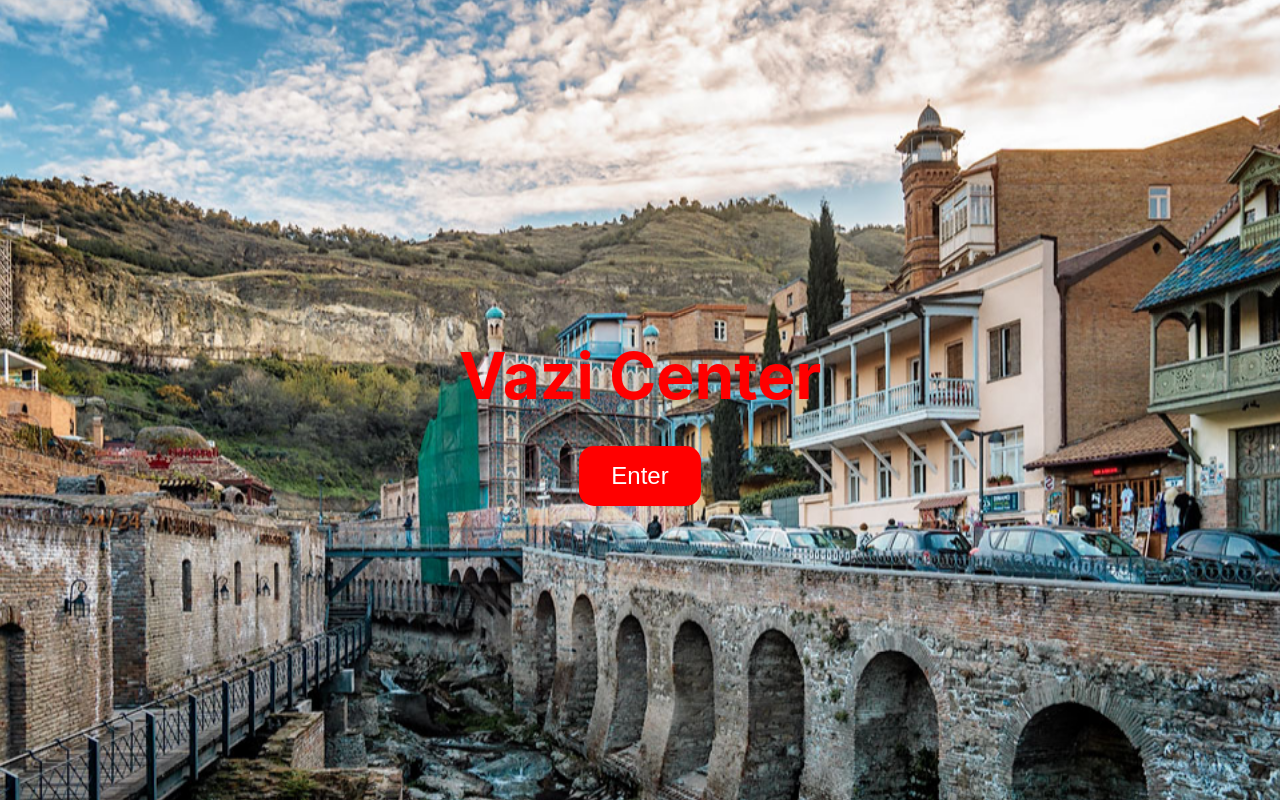
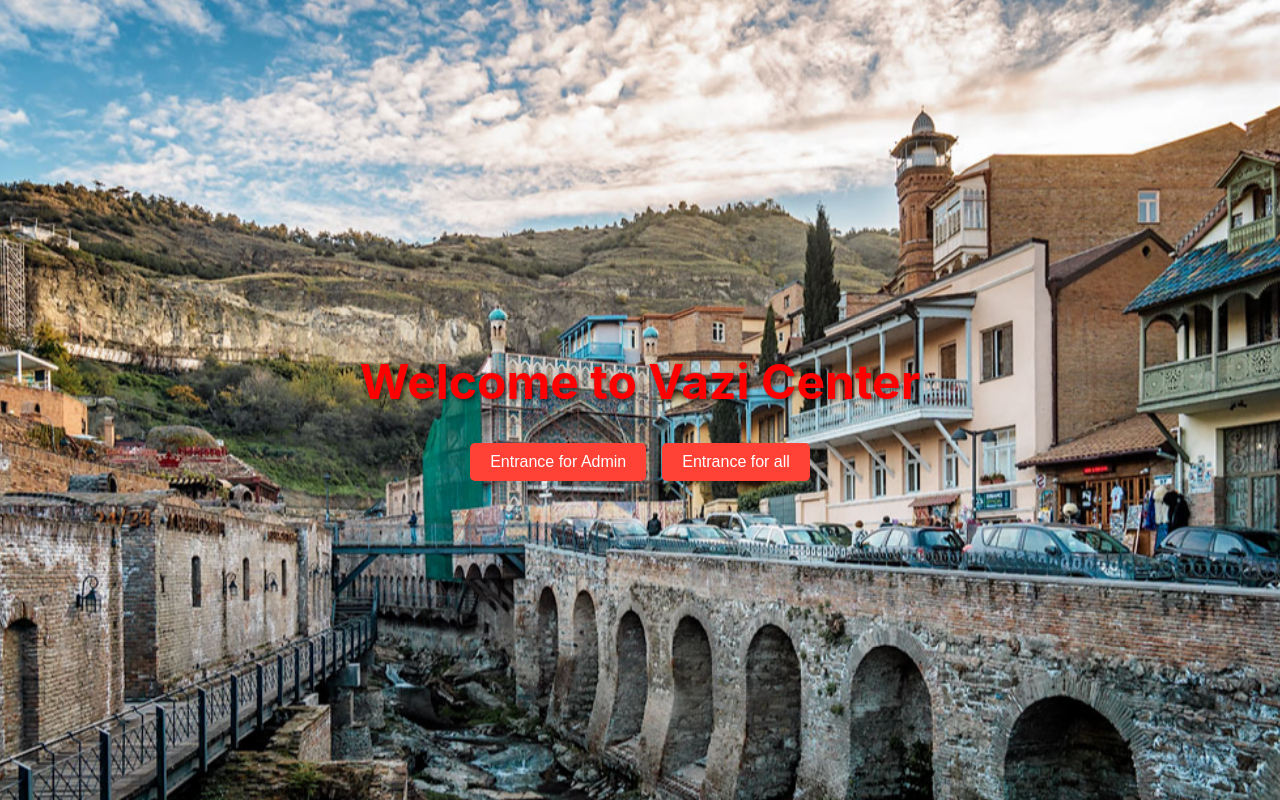
Before and after one commit to Yuriy2437/vazi-center, a Next.js app: page / in a window 1280 px wide. Built offline with nearby package versions, Linux system fonts and the light colour scheme.

Commit message:
Initial commit

```diff
--- a/app/page.js
+++ b/app/page.js
@@ -1,20 +1,67 @@
-import Image from 'next/image';
+'use client';
+import { useState } from 'react';
+import { useRouter } from 'next/navigation';
 import styles from '../styles/Home.module.css';
-import MenuButton from '../components/MenuButton';
 
 export default function Home() {
+  const [showAdminLogin, setShowAdminLogin] = useState(false);
+  const [login, setLogin] = useState('');
+  const [password, setPassword] = useState('');
+  const [errorMessage, setErrorMessage] = useState('');
+  const router = useRouter();
+
+  const handleAdminLogin = () => {
+    if (login === 'Yuriy2437' && password === 'Luther13579246!') {
+      localStorage.setItem('isAdmin', 'true');
+      router.push('/menu?admin=true');
+    } else {
+      setErrorMessage('Incorrect Login or Password');
+    }
+  };
+
+  const handleEntranceForAll = () => {
+    localStorage.removeItem('isAdmin');
+    router.push('/menu');
+  };
+
   return (
     <div className={styles.container}>
-      <Image
-        src='/images/background.jpg'
-        alt='Background'
-        fill
-        className={styles.backgroundImage}
-        priority
-      />
+      <div className={styles.backgroundImage}></div>
       <div className={styles.content}>
-        <h1 className={styles.title}>Vazi Center</h1>
-        <MenuButton />
+        <h1 className={styles.title}>Welcome to Vazi Center</h1>
+        <div className={styles.buttonContainer}>
+          <button
+            onClick={() => setShowAdminLogin(!showAdminLogin)}
+            className={styles.button}
+          >
+            Entrance for Admin
+          </button>
+          <button onClick={handleEntranceForAll} className={styles.button}>
+            Entrance for all
+          </button>
+        </div>
+        {showAdminLogin && (
+          <div className={styles.loginForm}>
+            <input
+              type='text'
+              placeholder='Login'
+              value={login}
+              onChange={(e) => setLogin(e.target.value)}
+            />
+            <input
+              type='password'
+              placeholder='Password'
+              value={password}
+              onChange={(e) => setPassword(e.target.value)}
+            />
+            <button onClick={handleAdminLogin} className={styles.button}>
+              Enter
+            </button>
+            {errorMessage && (
+              <p className={styles.errorMessage}>{errorMessage}</p>
+            )}
+          </div>
+        )}
       </div>
     </div>
   );
--- a/components/QuestionSection.js
+++ b/components/QuestionSection.js
@@ -2,7 +2,7 @@
 import useQuestions from '../hooks/useQuestions';
 import styles from '../styles/QuestionSection.module.css';
 
-const QuestionSection = ({ apiEndpoint, title }) => {
+const QuestionSection = ({ apiEndpoint, title, isAdmin }) => {
   const {
     name,
     setName,
@@ -52,12 +52,14 @@ const QuestionSection = ({ apiEndpoint, title }) => {
             <div key={q._id} className={styles.questionItem}>
               <span>{q.name}</span>
               <span>{q.question}</span>
+              {isAdmin && (
                 <button
                   onClick={() => handleDelete(q._id)}
                   className={styles.deleteButton}
                 >
                   Delete
                 </button>
+              )}
             </div>
           ))}
         </div>
--- a/styles/Home.module.css
+++ b/styles/Home.module.css
@@ -31,13 +31,9 @@
 }
 
 .container {
+  position: relative;
+  width: 100vw;
   height: 100vh;
-  width: 100vw;
-  position: relative;
-  display: flex;
-  flex-direction: column;
-  justify-content: center;
-  align-items: center;
   overflow: hidden;
 }
 
@@ -47,30 +43,73 @@
   left: 0;
   width: 100%;
   height: 100%;
-  object-fit: cover;
-  animation: slowZoom 20s infinite alternate;
+  background-image: url('/images/background.jpg');
+  background-size: cover;
+  background-position: center;
+  animation: zoomInOut 20s infinite alternate;
+}
+
+@keyframes zoomInOut {
+  0% {
+    transform: scale(1);
+  }
+  100% {
+    transform: scale(1.1);
+  }
 }
 
 .content {
   position: relative;
   z-index: 1;
-  text-align: center;
+  display: flex;
+  flex-direction: column;
+  align-items: center;
+  justify-content: center;
+  height: 100%;
+  color: white;
 }
 
 .title {
-  font-size: 4rem;
+  font-size: 3rem;
+  margin-bottom: 2rem;
+  text-shadow: 2px 2px 4px rgba(0, 0, 0, 0.5);
   color: #ff0000;
-  margin-bottom: 2rem;
-  animation: fadeIn 1.5s ease-out;
+}
+
+.buttonContainer {
+  display: flex;
+  gap: 1rem;
 }
 
 .button {
-  animation: pulse 2s infinite;
+  background-color: #ff4136;
+  color: white;
+  border: none;
+  padding: 10px 20px;
+  font-size: 1rem;
+  border-radius: 5px;
+  cursor: pointer;
+  transition: background-color 0.3s;
 }
 
-/* .title222 {
-  font-size: 4rem;
-  color: #794a0c;
-  margin-bottom: 2rem;
-  animation: fadeIn 1.5s ease-out;
-} */
+.button:hover {
+  background-color: #ff725c;
+}
+
+.loginForm {
+  display: flex;
+  flex-direction: column;
+  align-items: center;
+  margin-top: 1rem;
+}
+
+.loginForm input {
+  margin-bottom: 0.5rem;
+  padding: 5px;
+  width: 200px;
+}
+
+.errorMessage {
+  color: #ff4136;
+  margin-top: 0.5rem;
+}
```
Also changed, not shown: app/about/page.js (+10 -2 lines), app/english_club/page.js (+10 -2 lines), app/feedback/page.js (+9 -1 lines), app/kids_club/page.js (+10 -2 lines), app/lectorium/page.js (+10 -2 lines), app/music_club/page.js (+10 -2 lines), app/psychology_club/page.js (+10 -2 lines), 1 other file (tests, documents, lock files or other folders). Lines whose indentation alone changed are shown as unchanged.
